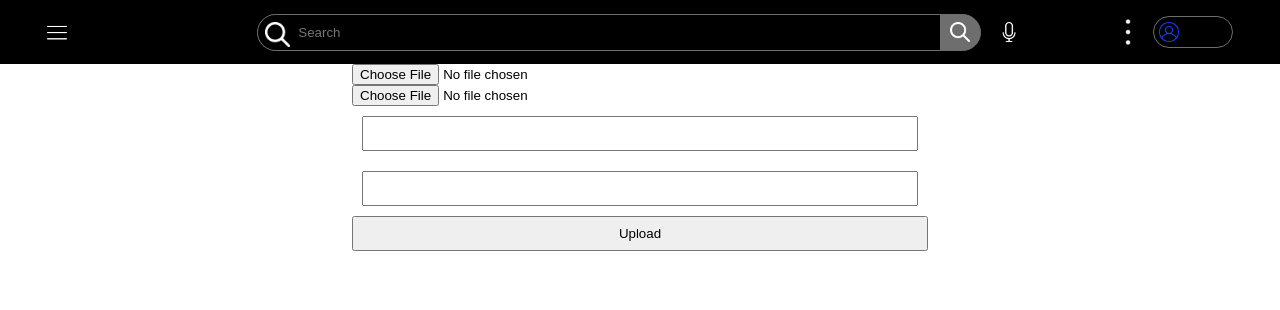
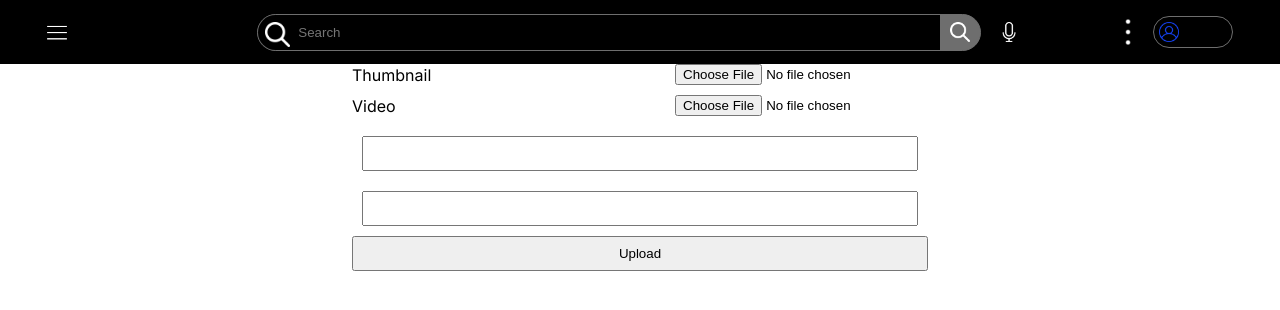
Before and after one commit to Pritam262/youtube_clone, a Next.js app: page /dashboard/posts/post in a window 1280 px wide. Shown: the top 310 px of the page. Built offline with nearby package versions, Linux system fonts and the light colour scheme; no server answers.

Commit message:
V-1.3.
update upload posts page and edit post page

```diff
--- a/src/app/dashboard/posts/page.tsx
+++ b/src/app/dashboard/posts/page.tsx
@@ -7,7 +7,7 @@ import Image from "next/image";
 import { calculateRelativeTime } from "../../../../lib/gettimestring";
 
 import { useRouter } from "next/navigation";
-import{ allVideoInterface } from "../../../../utils/videodatatypes";
+import{ allVideoInterface } from "../../../../utils/types";
 
 
 export default function Post() {
--- a/src/app/dashboard/posts/post/page.tsx
+++ b/src/app/dashboard/posts/post/page.tsx
@@ -2,47 +2,47 @@
 import Styles from '@/app/style/postsvideo.module.css';
 import React, { useEffect, useState } from 'react';
 import { useAppContext } from '@/app/context/appContext';
-import {Video} from '../../../../../utils/videodatatypes';
+import { Video } from '../../../../../utils/types';
 export default function PostPage({
     params,
     searchParams,
 }: {
     params: { slug: string };
     searchParams?: { [key: string]: string | string[] | undefined };
-  }){
+}) {
 
 
-    const [coverImage, setCoverImage] = useState<File | undefined>() ;
+    const [coverImage, setCoverImage] = useState<File | undefined>();
     const [videoFile, setVideoFile] = useState<File | undefined>();
-    const [title, setTitle] = useState<string >( " ");
-    const [description, setDescription] = useState<string >(" ");
+    const [title, setTitle] = useState<string>(" ");
+    const [description, setDescription] = useState<string>(" ");
 
-    const {serverIp} = useAppContext();
+    const { serverIp } = useAppContext();
 
 
 
 
-    const editUploadVideo = async (id:String)=>{
+    const editUploadVideo = async (id: String) => {
 
         // if (!coverImage || !videoFile) {
         //     console.error('No file selected');
         //     return;
         // }
         const formData = new FormData();
-        formData.append('coverImage', coverImage);
-        formData.append('videoFile', videoFile);
+        if (coverImage)  formData.append('coverImage', coverImage);
+        if(videoFile) formData.append('videoFile', videoFile);
         formData.append('title', title);
         formData.append('description', description);
 
         try {
 
             const response = await fetch(`${serverIp}/api/video/update`, {
-                method:'put',
-                headers:{
-                    'auth-token':String(localStorage.getItem('auth-token')),
-                    'videoid':String(searchParams?.id)
+                method: 'put',
+                headers: {
+                    'auth-token': String(localStorage.getItem('auth-token')),
+                    'videoid': String(searchParams?.id)
                 },
-                body:formData,
+                body: formData,
             });
 
 
@@ -54,7 +54,7 @@ export default function PostPage({
         }
     }
 
-        const fetchVideo = async (id:string)=>{
+    const fetchVideo = async (id: string) => {
         try {
 
             const response = await fetch(`${serverIp}/api/video/getvideo`, {
@@ -62,11 +62,11 @@ export default function PostPage({
                 headers: {
                     'content-type': 'application/json',
                     'auth-token': `${localStorage.getItem('auth-token')}`,
-                        'videoid':String(searchParams?.id)
+                    'videoid': String(searchParams?.id)
                 }
             });
 
-                const data:Video = await response.json();
+            const data: Video = await response.json();
             setTitle(data.title);
             setDescription(data.description);
         } catch (error) {
@@ -74,22 +74,28 @@ export default function PostPage({
         }
     }
 
-        useEffect(()=>{
+    useEffect(() => {
         fetchVideo(String(searchParams?.id));
-        },[])
-    return(
+    }, [])
+    return (
         <div className={Styles.page}>
             {searchParams?.id}
 
             <div className={Styles.container}>
 
 
-            <input type="file" name="coverImage" id="" onChange={(e:React.ChangeEvent<HTMLInputElement>)=> setCoverImage(e.target.files?.[0])}/>
-            <input type="file" name="videoFile"  onChange={(e:React.ChangeEvent<HTMLInputElement>)=> setVideoFile(e.target.files?.[0])}/>
-            <input type="text" name="title" id="" onChange={(e:React.ChangeEvent<HTMLInputElement>)=> setTitle(e.target.value)} value={title}/>
-            <input type="text" name="" id="" onChange={(e:React.ChangeEvent<HTMLInputElement>)=> setDescription(e.target.value)} value={description}/>
+                <div style={{display:'flex', width:'100%', alignItems:'center', justifyContent:'space-between', marginBottom:'10px'}}>
+                    <label htmlFor="coverImage">Thumbnail</label>
+                    <input type="file" name="coverImage" id="" onChange={(e: React.ChangeEvent<HTMLInputElement>) => setCoverImage(e.target.files?.[0])} />
+                </div>
+                <div style={{display:'flex', width:'100%', alignItems:'center', justifyContent:'space-between', marginBottom:'10px'}}>
+                    <label htmlFor="videoFile">Video</label>
+                    <input type="file" name="videoFile" onChange={(e: React.ChangeEvent<HTMLInputElement>) => setVideoFile(e.target.files?.[0])} />
+                </div>
+                <input type="text" name="title" id="" onChange={(e: React.ChangeEvent<HTMLInputElement>) => setTitle(e.target.value)} value={title} />
+                <input type="text" name="" id="" onChange={(e: React.ChangeEvent<HTMLInputElement>) => setDescription(e.target.value)} value={description} />
 
-            <button onClick={()=>editUploadVideo(String(searchParams?.id))}>Upload</button>
+                <button onClick={() => editUploadVideo(String(searchParams?.id))}>Upload</button>
             </div>
         </div>
     )
```
Lines whose indentation alone changed are shown as unchanged.
